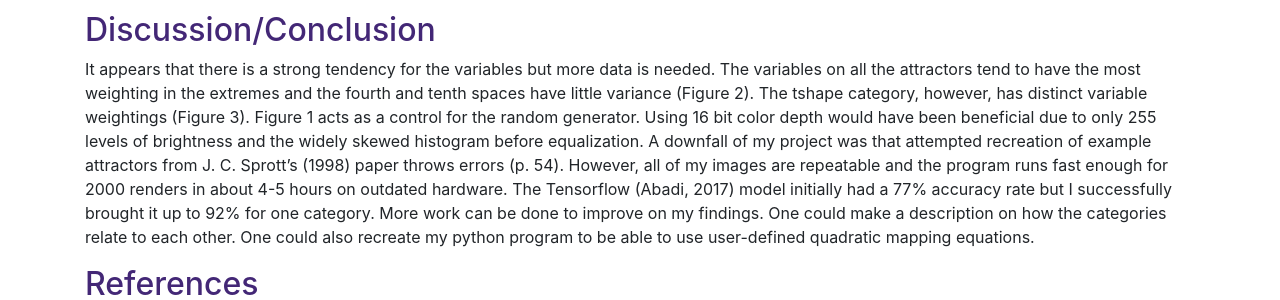
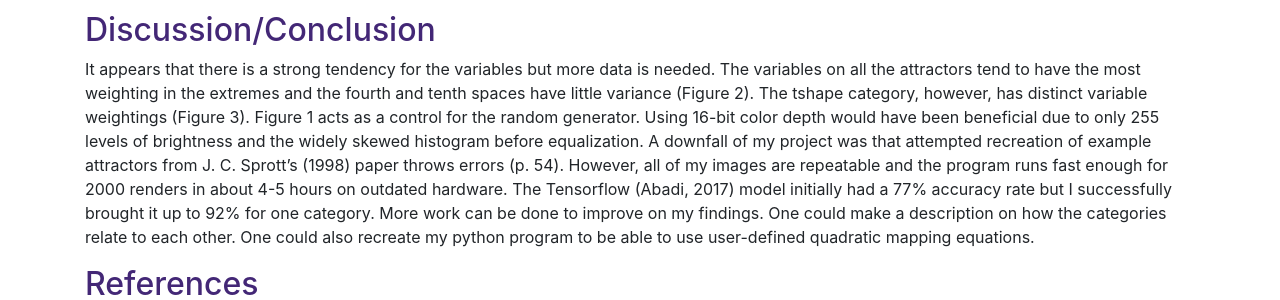
Before and after one commit to gwnichol/gwnichol.github.io, a Jekyll site: the page built from _posts/2018-11-21-strange-attractors.md, in a window 1280 px wide and 900 px high, scrolled down 3552 px. Shown: the part 364-664 px from the top of the window. Built offline with Jekyll 4.4.1, drawn with Linux system fonts in a browser that asks for light colours; nearby versions of some CDN libraries.

Commit message:
Added missed hyphen

```diff
--- a/_posts/2018-11-21-strange-attractors.md
+++ b/_posts/2018-11-21-strange-attractors.md
@@ -23,7 +23,7 @@ mapping equation for categories of images.
     1. The overall process is that I create 12 random constants and use a quadratic
 map with those constants to create “strange attractors.” Very certain
 combinations of constants in (Equation 1) inhibit chaos and some form attractors when the points seem attracted to a certain pattern.
-    2. I used the error checking method described by Ian Withan that checks for index
+   2. I used the error checking method described by Ian Withan that checks for index
 errors. I also used J. C. Sprott’s (1998) naming method that matches 25 numbers
 between -1.2 and 1.2 with letters (p. 53).
 2. Colorization
@@ -70,7 +70,7 @@ It appears that there is a strong tendency for the variables but more data is
 needed. The variables on all the attractors tend to have the most weighting in the
 extremes and the fourth and tenth spaces have little variance (Figure 2). The tshape
 category, however, has distinct variable weightings (Figure 3). Figure 1 acts as a
-control for the random generator. Using 16 bit color depth would have been
+control for the random generator. Using 16-bit color depth would have been
 beneficial due to only 255 levels of brightness and the widely skewed histogram
 before equalization. A downfall of my project was that attempted recreation of
 example attractors from J. C. Sprott’s (1998) paper throws errors (p. 54). However,
```
